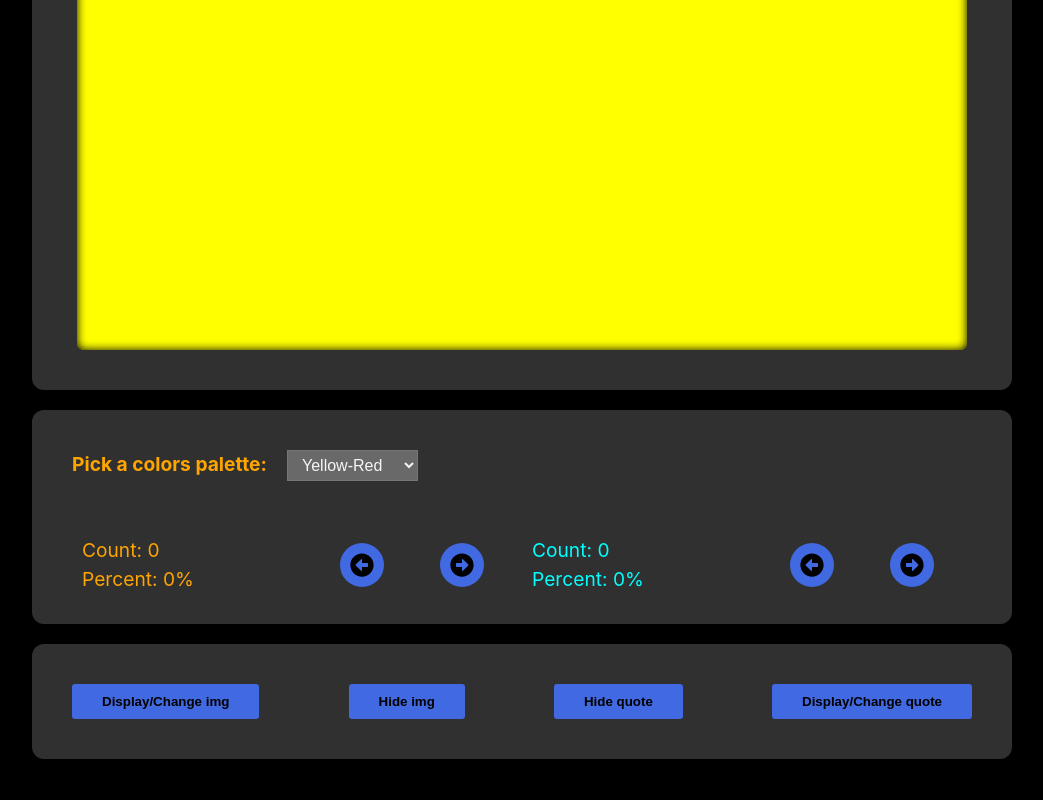
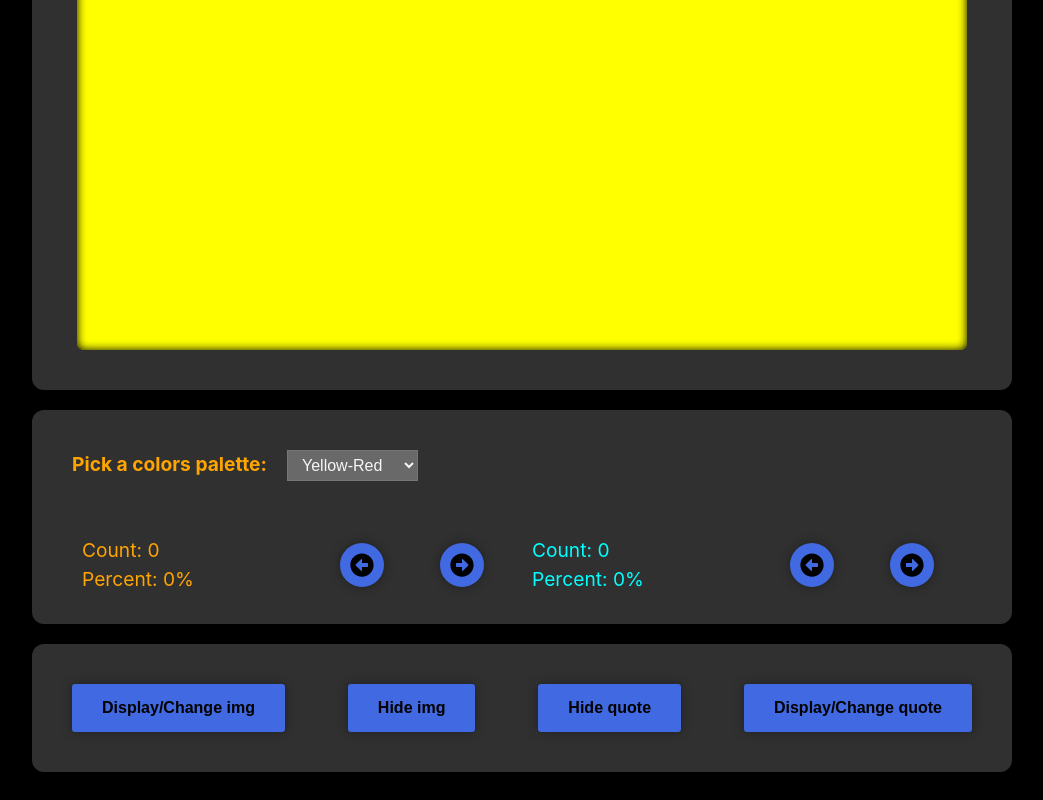
Before and after one commit to TLRKiliann/ui-progressbar-quote, a React (Vite) app in the folder vite-project/: page / in a window 1280 px wide. Shown: the part 258-1058 px from the top of the page, without its empty margins (118-1161 px from the left). Built offline with nearby package versions, Linux system fonts and the light colour scheme; no server answers.

Commit message:
bgColor linear-gradient removed from para-motion 1+2 & design of btn improved

```diff
--- a/vite-project/src/App.css
+++ b/vite-project/src/App.css
@@ -113,42 +113,52 @@ main {
   background-color: royalblue;
   border: none;
   border-radius: 100%;
+  box-shadow: 0 0 10px #202020;
   padding: 10px 10px;
   transform: scale(1.0);
-  transition: transform ease 0.2s;
+  transition: transform-all ease 0.2s;
 }
 
 .btn-circle:hover {
   background-color: dodgerblue;
-  color: blue;
+  box-shadow: 0 0 20px #202020;
+  color: navy;
   transform: scale(1.05);
 }
 
 .btn-circle:active {
   background-color: steelblue;
+  box-shadow: 0 0 0px #202020;
   color: lightgreen;
   transform: scale(0.95);
 }
 
 .button {
   display: flex;
+  align-items: center;
+  justify-content: center;
+  font-size: 1.0rem;
   font-weight: bold;
   cursor: pointer;
   background-color: royalblue;
   border: none;
   border-radius: 3px;
-  padding: 10px 30px;
+  box-shadow: 0 0 10px #202020;
+  padding: 15px 30px;
   transform: scale(1.0);
-  transition: transform ease 0.25s;
+  transition: transform all ease 0.2s;
 }
 
 .button:hover {
   background-color: dodgerblue;
+  box-shadow: 0 0 20px #202020;
+  color: navy;
   transform: scale(1.05);
 }
 
 .button:active {
   background-color: steelblue;
+  box-shadow: 0 0 0px #202020;
   transform: scale(0.95);
 }
 
@@ -164,7 +174,6 @@ main {
   content: "";
   width: 100%;
   text-align: center;
-  background: linear-gradient(30deg, rgba(255, 255, 0, 1) 10%,rgba(255, 69, 0, 1) 90%);
   border-radius: 25px 25px 25px 25px;
   color: #303030;
   margin-right: -5px
@@ -173,7 +182,6 @@ main {
 .para-motion2 {
   width: 100%;
   text-align: center;
-  background: linear-gradient(30deg, rgba(255, 69, 0, 1) 10%,rgba(255, 255, 0, 1) 90%);
   border-radius: 25px 25px 25px 25px;
   color: #303030;
   margin-left: -5px
```
